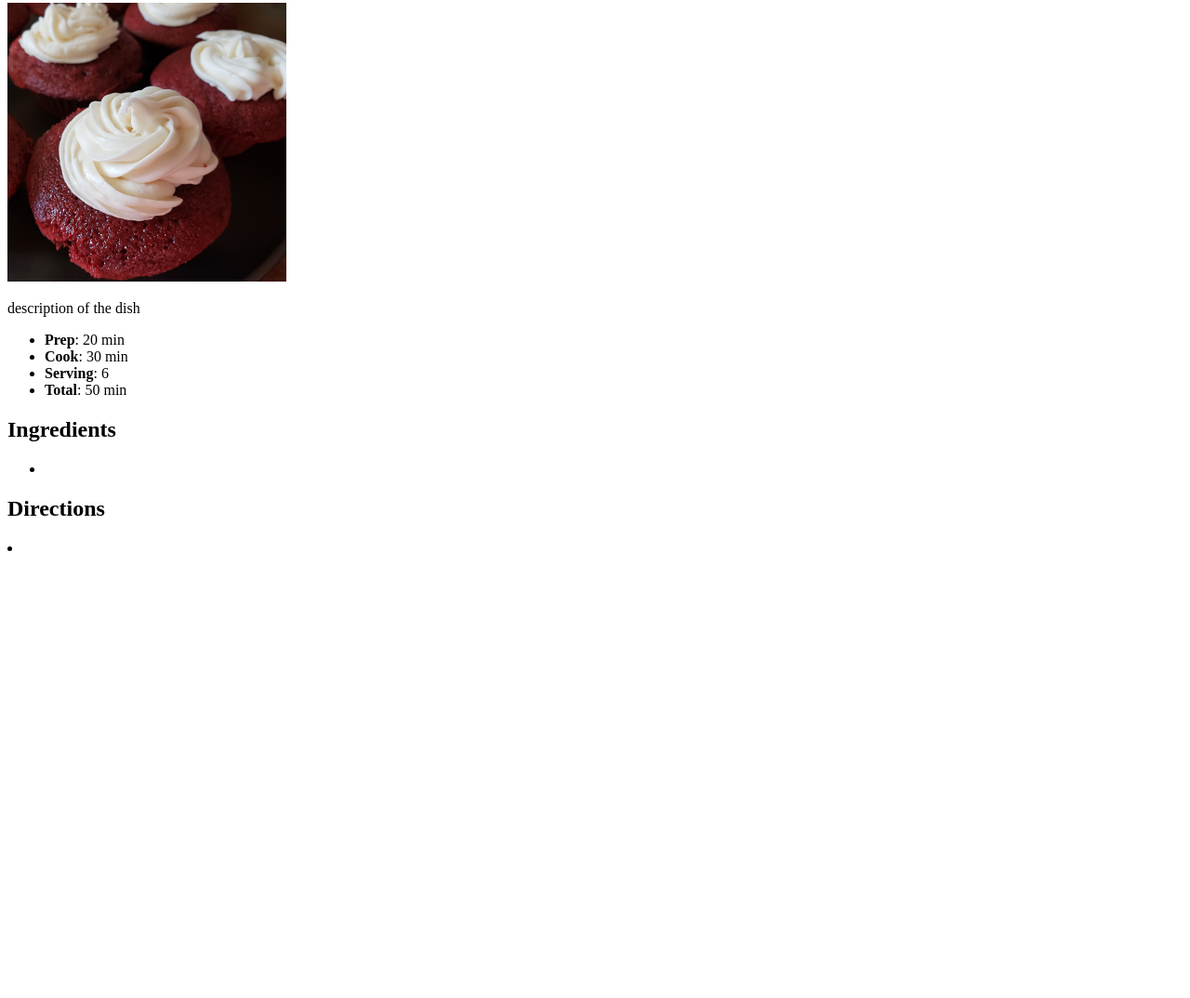
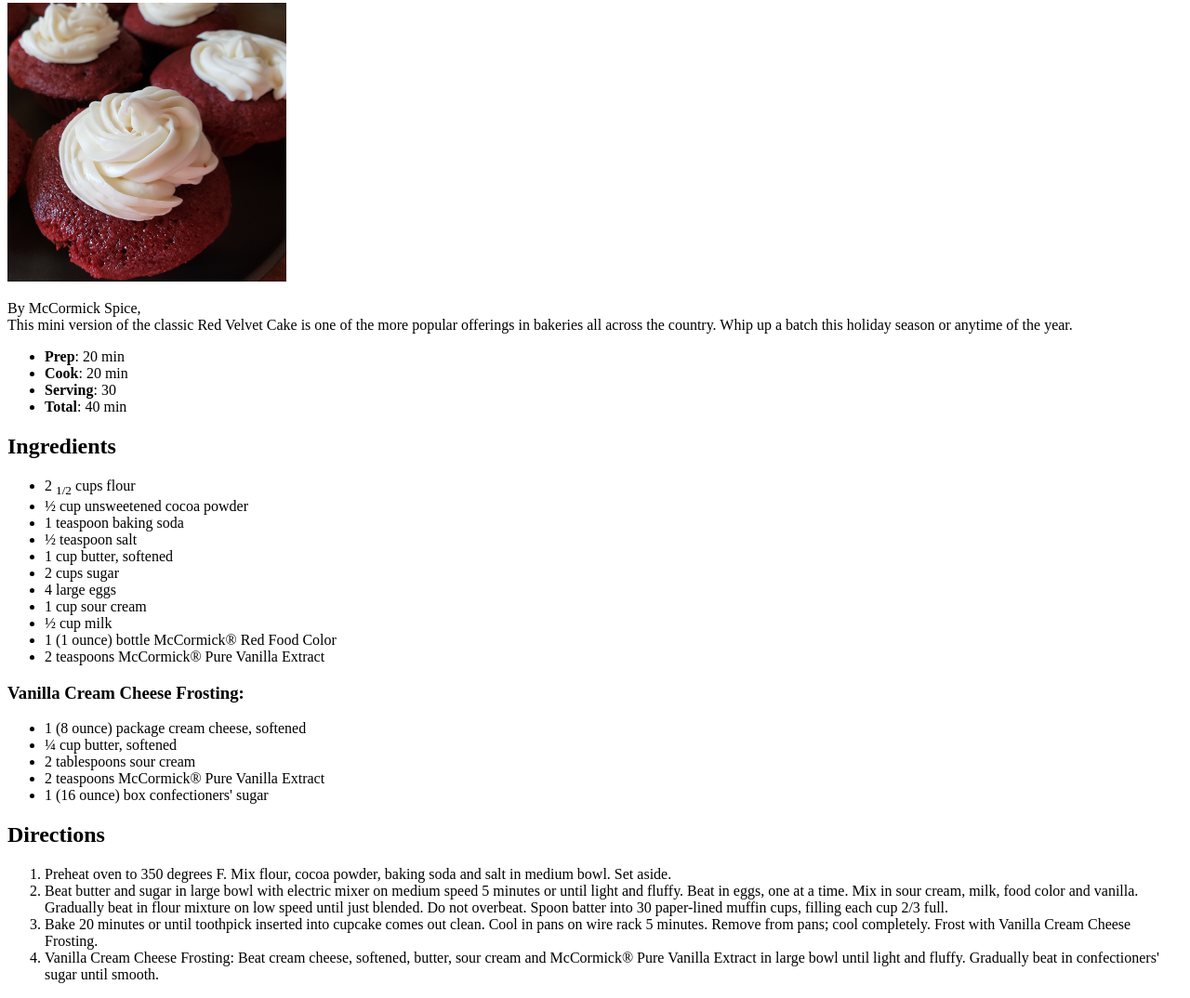
Before and after one commit to Lay-Kami/odin-recipes, a plain HTML site: page recipes/red-velvet-cupcake.html in a window 1280 px wide. Shown: the part 77-1151 px from the top of the page at 93% size. Before the commit the page ends 800 px from the top, so only its background shows below. Drawn offline with Linux system fonts and the light colour scheme.

Commit message:
recipes/red-velvet-cupcake.html

```diff
--- a/recipes/red-velvet-cupcake.html
+++ b/recipes/red-velvet-cupcake.html
@@ -7,25 +7,51 @@
     <body>
         <h1>Red Velvet Cupcake Recipe</h1>
         <img src="../img/red-velvet-cupcake.jpeg" alt="Red Velvet Cupcakes serving." width="300">
-        <p>description of the dish</p>
+        <p>By McCormick Spice,<br>
+            This mini version of the classic Red Velvet Cake is one of the more popular offerings in bakeries all across the country.
+            Whip up a batch this holiday season or anytime of the year.</p>
         <ul>
             <li><strong>Prep</strong>: 20 min</li>
-            <li><strong>Cook</strong>: 30 min</li>
-            <li><strong>Serving</strong>: 6</li>
-            <li><strong>Total</strong>: 50 min</li>
+            <li><strong>Cook</strong>: 20 min</li>
+            <li><strong>Serving</strong>: 30</li>
+            <li><strong>Total</strong>: 40 min</li>
         </ul>
     <!-- Ingredientes: unordered list -->
     <h2>Ingredients</h2>
     <ul>
-        <li></li>
+        <li>2 <sub>1/2</sub> cups flour </li>
+        <li> ½ cup unsweetened cocoa powder</li>
+        <li>1 teaspoon baking soda</li>
+        <li>½ teaspoon salt</li>
+        <li>1 cup butter, softened</li>
+        <li>2 cups sugar</li>
+        <li>4 large eggs</li>
+        <li>1 cup sour cream</li>
+        <li>½ cup milk</li>
+        <li>1 (1 ounce) bottle McCormick® Red Food Color</li>
+        <li>2 teaspoons McCormick® Pure Vanilla Extract</li>
     </ul>
-
-
+    <h3>Vanilla Cream Cheese Frosting:</h3>
+    <ul>
+        <li>1 (8 ounce) package cream cheese, softened</li>
+        <li>¼ cup butter, softened</li>
+        <li>2 tablespoons sour cream</li>
+        <li>2 teaspoons McCormick® Pure Vanilla Extract</li>
+        <li>1 (16 ounce) box confectioners' sugar</li>
+    </ul>
     <!-- modo de preparo: ordered list -->
     <h2>Directions</h2>
-    <or>
-        <li></li>
-    </or>
+    <ol>
+        <li>Preheat oven to 350 degrees F. Mix flour, cocoa powder, baking soda and salt in medium bowl. Set aside.</li>
+        <li>Beat butter and sugar in large bowl with electric mixer on medium speed 5 minutes or until light and fluffy.
+            Beat in eggs, one at a time. Mix in sour cream, milk, food color and vanilla.
+            Gradually beat in flour mixture on low speed until just blended.
+            Do not overbeat. Spoon batter into 30 paper-lined muffin cups, filling each cup 2/3 full.</li>
+        <li>Bake 20 minutes or until toothpick inserted into cupcake comes out clean. Cool in pans on wire rack 5 minutes.
+            Remove from pans; cool completely. Frost with Vanilla Cream Cheese Frosting.</li>
+        <li>Vanilla Cream Cheese Frosting: Beat cream cheese, softened, butter, sour cream and McCormick® Pure Vanilla Extract in
+            large bowl until light and fluffy. Gradually beat in confectioners' sugar until smooth.</li>
+    </ol>
     </body>
 
 </html>
```
